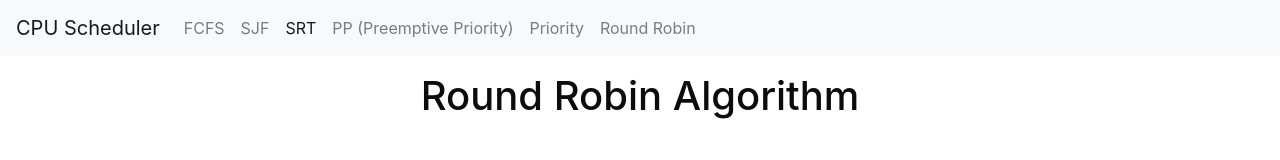
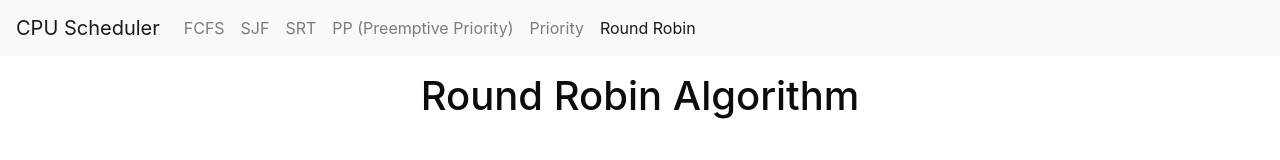
Before and after one commit to PiyushGojiya12/CPU-Algo-Visualizer, a plain HTML site: page rr.html in a window 1280 px wide. Shown: the top 160 px of the page. Drawn offline with nearby package versions, Linux system fonts and the light colour scheme.

Commit message:
Update rr.html

```diff
--- a/rr.html
+++ b/rr.html
@@ -27,10 +27,10 @@
           <div class="navbar-nav">
             <a class="nav-item nav-link " href="fcfs.html">FCFS</a>
             <a class="nav-item nav-link " href="sjf.html">SJF</a>
-            <a class="nav-item nav-link active " href="srt.html">SRT</a>
+            <a class="nav-item nav-link " href="srt.html">SRT</a>
             <a class="nav-item nav-link " href="pp.html">PP (Preemptive Priority)</a>
             <a class="nav-item nav-link " href="priority.html">Priority</a>
-            <a class="nav-item nav-link " href="rr.html">Round Robin <span class="sr-only">(current)</span></a>
+            <a class="nav-item nav-link active" href="rr.html">Round Robin <span class="sr-only">(current)</span></a>
           </div>
         </div>
     </nav>
```
